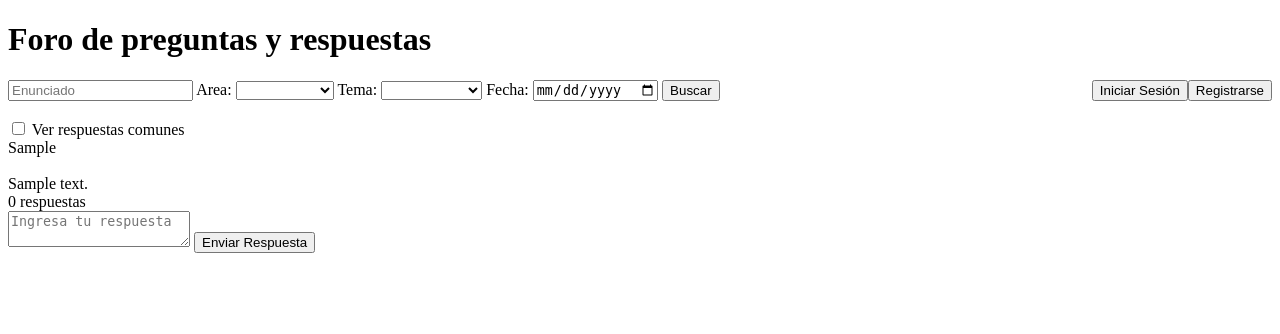
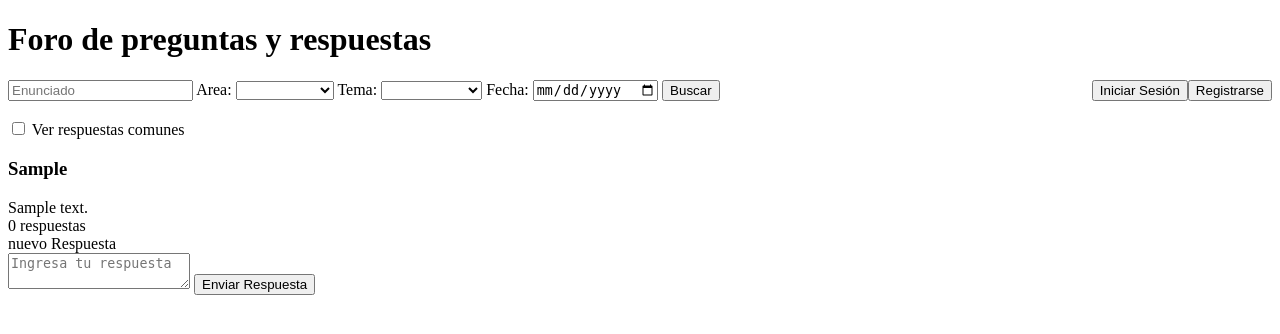
Before and after one commit to ArnoldSucasaireTorres/Sistema-de-Tutoriales, a Django app: page /pregunta/?id=1 in a window 1280 px wide. Shown: the top 334 px of the page. Run offline with Django 3.2, Linux system fonts and the light colour scheme; tables that the repository leaves empty hold one stand-in row (values such as "Sample post").

```diff
--- a/SistemaTutoriales/urls.py
+++ b/SistemaTutoriales/urls.py
@@ -34,6 +34,8 @@ urlpatterns = [
     url(r'^pregunta/$',vu.pregunta),
     url(r'^comentario/$',vu.comentario),
     url(r'^calificacion/$',vu.calificacion),
+    url(r'^aRespuesta/$',vu.aniadir_respuesta),
+    url(r'^eRespuesta/$',vu.eliminar_respuesta),
     path('foro/', vu.foro, name='foro'),
     #ruta para el registro, login y logout
     path('registro/', vu.registro, name='registro'),
--- a/templates/foro.html
+++ b/templates/foro.html
@@ -45,7 +45,6 @@
 
     {%block cuerpo%}
     <div id="busqueda_ajax">
-    <p>Preguntas</p>
     {%include "busqueda.html"%}
     </div>
     {%endblock%}
--- a/templates/pregunta.html
+++ b/templates/pregunta.html
@@ -3,28 +3,28 @@
 <div id="busqueda_ajax">
 <br><input type="checkbox" id="resp_normal">
 <label for="resp_normal">Ver respuestas comunes</label>
-<br>{{pregunta}} <br>
-<br>
+<h3>{{pregunta}} </h3>
 {{pregunta.descripcion}}
-
 <div id="ajax">
     {%include "respuestas.html" %}
 </div>
 </div>
 <script>
     calificacion();
+    aniadir_evento_boton_respuesta();
     let resp_normal = document.getElementById("resp_normal");
     resp_normal.addEventListener('click', r_comunes);
     function r_comunes() {
-        //peticion xmlhttprequest general
         let ajax = new XMLHttpRequest();
         ajax.onreadystatechange = function () {
             if (this.readyState == 4 && this.status == 200) {
                 document.getElementById("ajax").innerHTML = this.responseText;
                 calificacion();
-                //let like = document.getElementById("{{respuesta.0.id}}comentarios");
-                //console.log(like);
                 aniadir_evento_boton_comentario();
+                //una vez que se carga las respuestas para cada pregunta se
+                //asigna a comentario un evento
+                aniadir_evento_boton_respuesta();
+                aniadir_evento_eliminar_editar();
             }
         }
         //--------------------------------
@@ -35,6 +35,63 @@
             ajax.open("GET", "/pregunta/?id={{pregunta.id}}&confi=2", true);
         }
         ajax.send();
+    }
+    function aniadir_evento_eliminar_editar(){
+        let eliminar =document.querySelectorAll(".eliminar");
+        let editar =document.querySelectorAll(".editar");
+        for (let i = 0; i < eliminar.length; i++) {
+            let elim = eliminar[i];
+            elim.addEventListener('click', eliminar_Respuesta);
+            let edit = editar[i];
+            edit.addEventListener('click', editar_Respuesta);
+            //let comentar = document.getElementById("comentar" + i);
+            //comentar.addEventListener('click', add_comentar);
+        }
+    }
+    function eliminar_Respuesta(){
+        let objeto=this;
+        let ajax=new XMLHttpRequest();
+        ajax.onreadystatechange=function (){
+            if(this.readyState==4 && this.status == 200){
+                console.log(this.responseText);
+                r_comunes();
+            }
+        }
+        url="respuesta_id="+objeto.getAttribute("respuesta_id");
+        ajax.open('GET',"/eRespuesta/?"+url,true)
+        ajax.send();
+    }
+    function editar_Respuesta(){
+        console.log(this);
+    }
+    function aniadir_evento_boton_respuesta() {
+        let respuestaB=document.getElementById("nueva_respuestaB");
+        respuestaB.addEventListener("click",aniadir_respuesta);
+    }
+    function aniadir_respuesta(){
+        let respuesta=document.getElementById("nueva_respuesta");
+        if ("{{user.username}}") {
+            if (respuesta.value){
+                let ajax=new XMLHttpRequest();
+                ajax.onreadystatechange=function (){
+                    if(this.readyState==4 && this.status == 200){
+                        console.log(this.responseText);
+                        r_comunes();
+                    }
+                }
+                url="contenido="+respuesta.value+"&usuario="+"{{user.username}}&"+"pregunta_id="+"{{id_pregunta}}";
+                ajax.open('GET',"/aRespuesta/?"+url,true)
+                ajax.send();
+                respuesta.value="";
+            }
+            else{
+                console.log("no ingreso nada");
+            }
+        }else{
+            window.location.replace("/login/");
+        }
+
+
     }
     function calificacion() {
         let likes =document.querySelectorAll(".like");
@@ -49,23 +106,26 @@
         }
     }
     function add_calificacion() {
-
         let usuario=this.getAttribute("usuario");
         if (usuario) {
             let objeto=this;
             let ajax=new XMLHttpRequest();
             ajax.onreadystatechange=function (){
                 if(this.readyState==4 && this.status==200){
-                    document.getElementById("c"+objeto.id).innerHTML=this.responseText;
+                    let likes_dislikes = JSON.parse(this.responseText);
+                    console.log(likes_dislikes)
+                    document.getElementById("clike"+objeto.getAttribute("respuesta_id")).innerHTML=likes_dislikes.likes;
+                    document.getElementById("cdislike"+objeto.getAttribute("respuesta_id")).innerHTML=likes_dislikes.dislikes;
+
                 }
             }
             console.log(objeto);
             let url
             if(this.getAttribute("class")=="like"){
-                url="/calificacion/?usuario="+usuario+"&like="+objeto.getAttribute("pregunta");
+                url="/calificacion/?usuario="+usuario+"&like="+objeto.getAttribute("respuesta_id");
             }
             else{
-                url="/calificacion/?usuario="+usuario+"&dislike="+objeto.getAttribute("pregunta");
+                url="/calificacion/?usuario="+usuario+"&dislike="+objeto.getAttribute("respuesta_id");
             }
             console.log(url);
             ajax.open("GET",url,true);
@@ -75,9 +135,7 @@
             window.location.replace("/login/");
         }
     }
-    function add_comentar() {
-        console.log(this.id);
-    }
+
     function aniadir_evento_boton_comentario() {
         let arreglo=document.getElementsByClassName("botonComentario");
         for(let i=0;i<arreglo.length;i++){
--- a/templates/respuestas.html
+++ b/templates/respuestas.html
@@ -2,21 +2,27 @@
 <div id="n_respuestas" cantidad="{{respuestas|length}}">{{respuestas|length}} respuestas</div>
 {% for respuesta in respuestas %}
     <p>{{forloop.counter}}.- {{respuesta.0}} </p>
-
+    {%if user.username == respuesta.2.usuario%}
+    <span respuesta_id="{{respuesta.0.id}}" class="eliminar" style="cursor: pointer">Eliminar</span><br>
+    <span respuesta_id="{{respuesta.0.id}}" class="editar" style="cursor: pointer">editar</span>
+    {%endif%}
     {%load static %}
     <table>
-    <tr><td><img usuario="{{user.username}}" pregunta="{{respuesta.0.id}}" src="{% static 'like.png' %}" class="like" alt="like" id="like{{respuesta.0.id}}" style="
+    <tr><td><img usuario="{{user.username}}" respuesta_id="{{respuesta.0.id}}" src="{% static 'like.png' %}" class="like" alt="like" id="like{{respuesta.0.id}}"
+            style="
                 height: 20px;
                 width: 20px;
                 cursor:pointer;
                 padding: 5px 5px;"></td>
-        <td><img usuario="{{user.username}}" pregunta="{{respuesta.0.id}}" src="{% static 'dislike.png' %}" class="dislike" alt="dislike" id="dislike{{respuesta.0.id}}" style="
+        <td><img usuario="{{user.username}}" respuesta_id="{{respuesta.0.id}}" src="{% static 'dislike.png' %}" class="dislike" alt="dislike" id="dislike{{respuesta.0.id}}"
+            style="
                 height: 20px;
                 width: 20px;
                 cursor:pointer;
                 padding: 5px 5px;"></td>
     </tr>
-    <tr><td id="clike{{respuesta.0.id}}">0</td><td id="cdislike{{respuesta.0.id}}">0</td></tr>
+    <tr><td id="clike{{respuesta.0.id}}">{{respuesta.0.num_buena_calificacion}}</td>
+    <td id="cdislike{{respuesta.0.id}}">{{respuesta.0.num_mala_calificacion}}</td></tr>
     </table>
     {%if respuesta.1%}
     <button class="botonComentario" id="ver_com{{respuesta.0.id}}" id_respuesta="{{respuesta.0.id}}" style="cursor:pointer;">ver comentarios</button><br>
@@ -25,5 +31,6 @@
     </div>
     {%endif%}
 {%endfor%}
-<textarea id="nueva_respuesta" type="text" name="nueva_respuesta" placeholder="Ingresa tu respuesta"></textarea>
-<button value="nueva_resp" id="nueva_resp">Enviar Respuesta</button>
+<div id="nuevoComAjax">nuevo Respuesta</div>
+<textarea pregunta="{{id_pregunta}}" id="nueva_respuesta" type="text" name="nueva_respuesta" placeholder="Ingresa tu respuesta"></textarea>
+<button value="nueva_resp" id="nueva_respuestaB">Enviar Respuesta</button>
--- a/usuarios/views.py
+++ b/usuarios/views.py
@@ -32,7 +32,6 @@ def pregunta(request):
     #verificamos que las respuestas a la pregunta sea confiable o no
     if request.GET.get("comun",""):
         respuestas = list(usuarios.Respuesta.objects.filter(pregunta_id=pregunta.id, confiabilidad_id = 1))
-
         num_com_por_resp = []
         for r in respuestas:
             '''
@@ -40,25 +39,28 @@ def pregunta(request):
             num_com_resp = len(com_resp)
             '''
             com= list(usuarios.Comentario.objects.filter(respuesta_id=r.id))
-            num_com_por_resp.append([r,len(com)])
+            usuario = usuarios.Usuario.objects.get(id=r.usuario_id)
+            num_com_por_resp.append([r,len(com),usuario])
 
-        return render(request,'respuestas.html',{"respuestas":num_com_por_resp})
+        return render(request,'respuestas.html',{"respuestas":num_com_por_resp,"id_pregunta":request.GET.get("id","")})
 
     elif request.GET.get("confi",""):
         respuestas = list(usuarios.Respuesta.objects.filter(pregunta_id=pregunta.id, confiabilidad_id = 2))
         num_com_por_resp = []
         for r in respuestas:
             com= list(usuarios.Comentario.objects.filter(respuesta_id=r.id))
-            num_com_por_resp.append([r,len(com)])
+            usuario = usuarios.Usuario.objects.get(id=r.usuario_id)
+            num_com_por_resp.append([r,len(com),usuario])
         return render(request,'respuestas.html',{"respuestas":num_com_por_resp})
 
     respuestas = list(usuarios.Respuesta.objects.filter(pregunta_id=pregunta.id,confiabilidad_id = 2))
     num_com_por_resp = []
     for r in respuestas:
         com= list(usuarios.Comentario.objects.filter(respuesta_id=r.id))
-        num_com_por_resp.append([r,len(com)])
+        usuario = usuarios.Usuario.objects.get(id=r.usuario_id)
+        num_com_por_resp.append([r,len(com),usuario])
 
-    return render(request,'pregunta.html',{"pregunta":pregunta,"respuestas":num_com_por_resp,"temas":temas,"areas":areas})
+    return render(request,'pregunta.html',{"pregunta":pregunta,"respuestas":num_com_por_resp,"temas":temas,"areas":areas,"id_pregunta":request.GET.get("id","")})
 
 def comentario(request):
     respuesta_id=request.GET.get("id_respuesta","")
@@ -111,7 +113,7 @@ def calificacion(request):
             califi.save()
             respuesta.num_buena_calificacion=respuesta.num_buena_calificacion+1
             respuesta.save()
-            return HttpResponse(respuesta.num_buena_calificacion)
+            return HttpResponse('{"likes":'+str(respuesta.num_buena_calificacion)+',"dislikes":'+str(respuesta.num_mala_calificacion)+'}')
 
     elif request.GET.get("dislike",""):
         if usuarios.Calificacion.objects.filter(usuario_id=usuario.id,respuesta_id=cal).exists():
@@ -142,9 +144,10 @@ def calificacion(request):
             califi.save()
             respuesta.num_mala_calificacion=respuesta.num_mala_calificacion+1
             respuesta.save()
-            return HttpResponse(respuesta.num_mala_calificacion)
+            return HttpResponse('{"likes":'+str(respuesta.num_buena_calificacion)+',"dislikes":'+str(respuesta.num_mala_calificacion)+'}')
 
-    return HttpResponse("0")
+    return HttpResponse('{"likes":'+str(respuesta.num_buena_calificacion)+',"dislikes":'+str(respuesta.num_mala_calificacion)+'}')
+
 
 def registro(request):
     #Hacemos un if para verificar si los campos fueron llenados
@@ -194,3 +197,29 @@ def search_e(request):
             filtro[indices[i]]=objetos[i]
     preguntas=list(usuarios.Pregunta.objects.filter(**filtro))
     return render(request,"busqueda.html",{"preguntas":preguntas})
+
+def aniadir_respuesta(request):
+    usuario=request.GET.get("usuario","")
+    pregunta_id=request.GET.get("pregunta_id","")
+    contenido=request.GET.get("contenido","")
+    ahora = dt.now()
+    fecha = ahora.strftime("%Y-%m-%d %H:%M:%S")
+    usuario=usuarios.Usuario.objects.get(usuario=usuario)
+    respuesta_nueva=usuarios.Respuesta(
+        contenido=contenido,
+        num_buena_calificacion=0,
+        num_mala_calificacion=0,
+        fecha_de_creacion=fecha,
+        fecha_de_modificacion=fecha,
+        estado=1,
+        confiabilidad_id=1,
+        pregunta_id=int(pregunta_id),
+        usuario_id=usuario.id
+    )
+    respuesta_nueva.save()
+    return HttpResponse("se añadio respuesta "+str(usuario)+" "+str(usuario.id))
+
+def eliminar_respuesta(request):
+    respuesta_id=request.GET.get("respuesta_id","")
+    resp_eliminada=usuarios.Respuesta.objects.get(id=respuesta_id).delete()
+    return HttpResponse("se elimino")
```
Also changed, not shown: templates/busqueda.html (+6 -4 lines).
